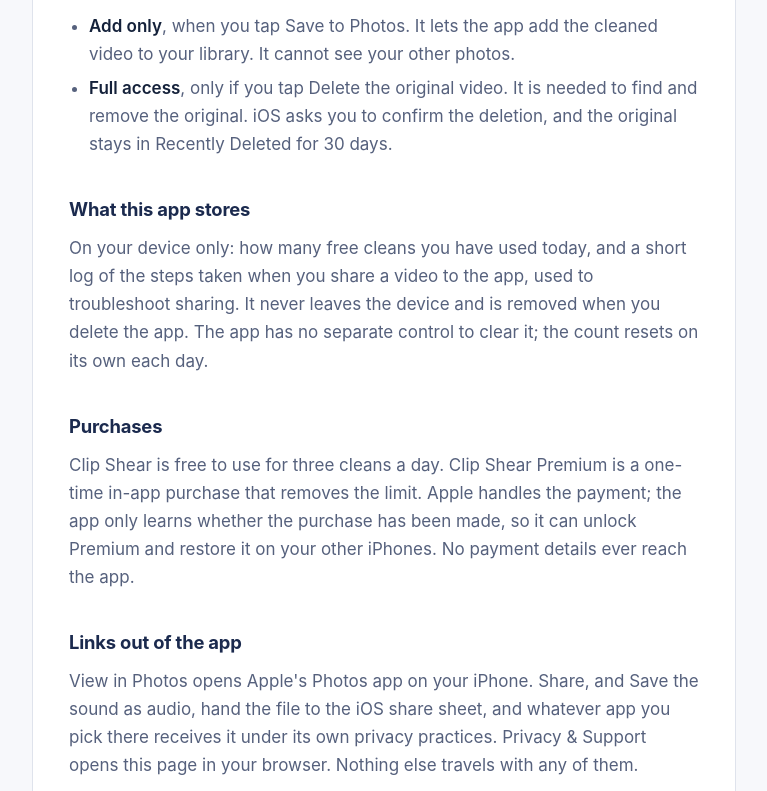
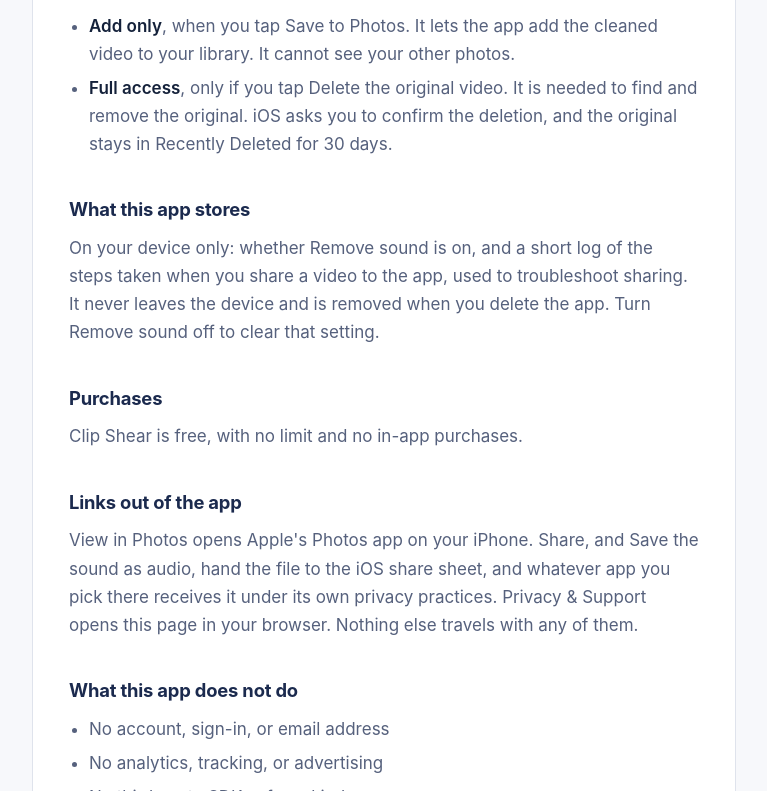
Before and after one commit to JackDA10/privacy, a plain HTML site: page clip-shear/index.html in a window 1280 px wide. Shown: the part 561-1352 px from the top of the page, without its empty margins (256-1023 px from the left). Drawn offline with Linux system fonts and the light colour scheme.

Commit message:
Clip Shear: free with no purchases
Co-Authored-By: Claude Opus 5.5 <noreply@anthropic.com>

```diff
--- a/clip-shear/index.html
+++ b/clip-shear/index.html
@@ -31,16 +31,12 @@
   </ul>
 
   <h2>What this app stores</h2>
-  <p>On your device only: how many free cleans you have used today, and a short log of
-  the steps taken when you share a video to the app, used to troubleshoot sharing. It never
-  leaves the device and is removed when you delete the app. The app has no separate control
-  to clear it; the count resets on its own each day.</p>
+  <p>On your device only: whether Remove sound is on, and a short log of the steps taken
+  when you share a video to the app, used to troubleshoot sharing. It never leaves the device
+  and is removed when you delete the app. Turn Remove sound off to clear that setting.</p>
 
   <h2>Purchases</h2>
-  <p>Clip Shear is free to use for three cleans a day. Clip Shear Premium is a one-time
-  in-app purchase that removes the limit. Apple handles the payment; the app only learns
-  whether the purchase has been made, so it can unlock Premium and restore it on your other
-  iPhones. No payment details ever reach the app.</p>
+  <p>Clip Shear is free, with no limit and no in-app purchases.</p>
 
   <h2>Links out of the app</h2>
   <p>View in Photos opens Apple's Photos app on your iPhone. Share, and Save the sound as
```
